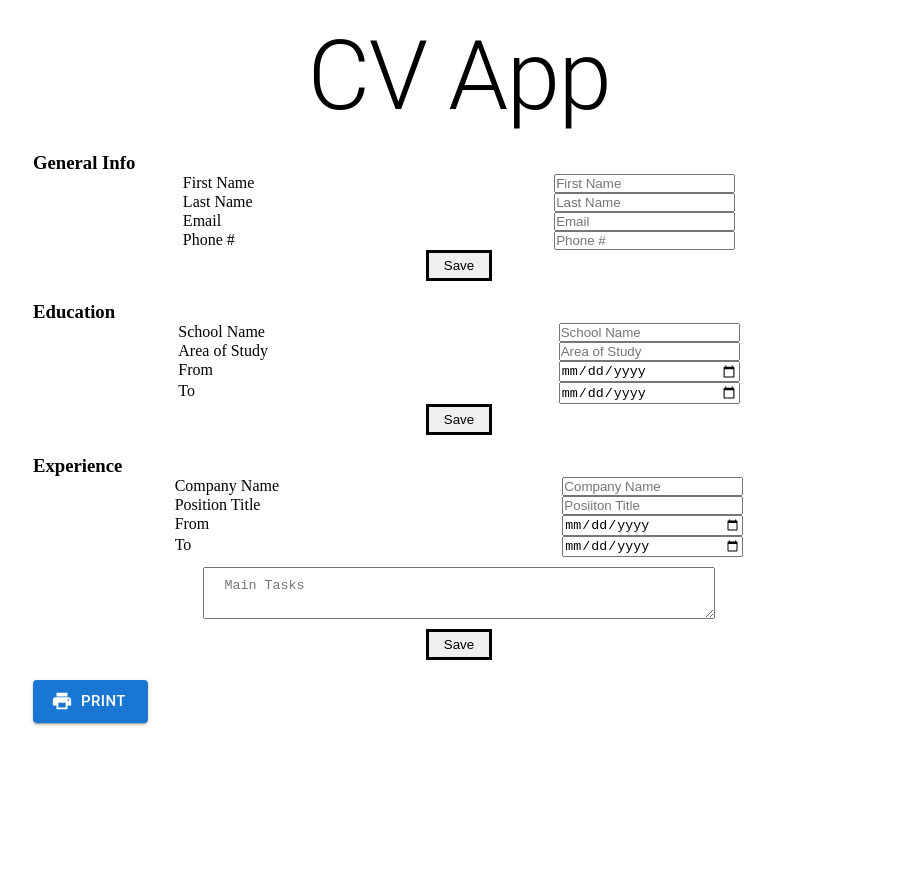
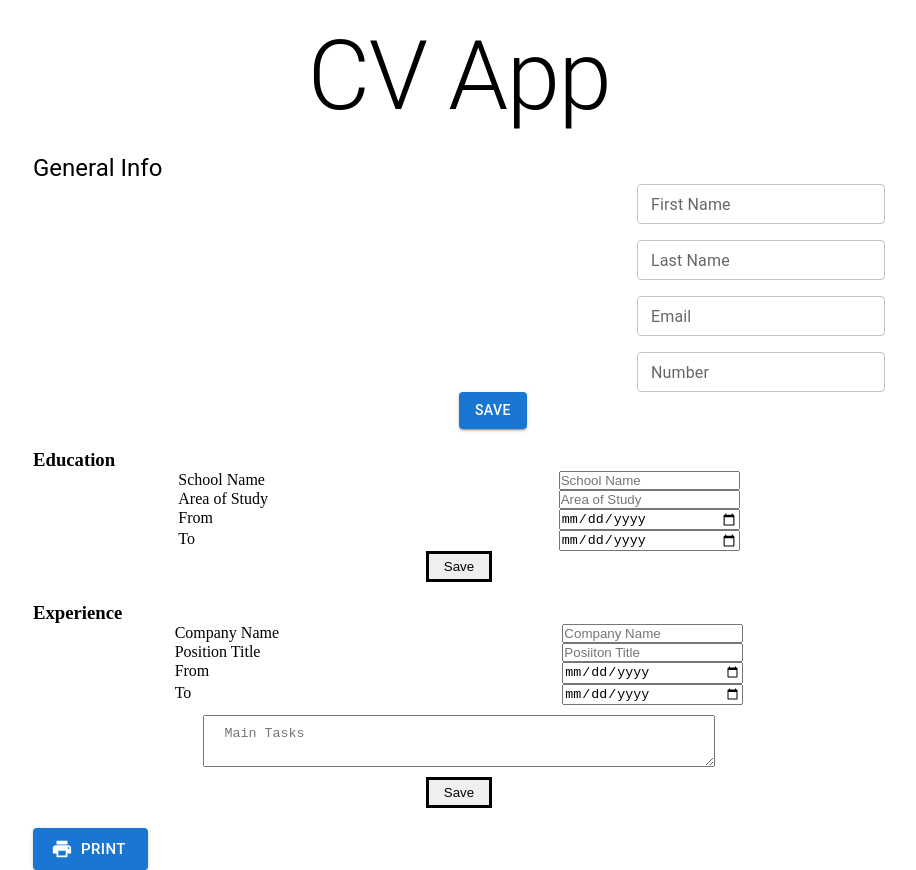
Before and after one commit to luqmanhassan/CV-App, a React (Create React App) app: page / in a window 1280 px wide. Shown: the whole page, without its empty margins (181-1097 px from the left). Before the commit the page ends 800 px from the top, so only its background shows below. Built offline with nearby package versions, Linux system fonts and the light colour scheme.

Commit message:
Switched to MUI

```diff
--- a/src/components/general.js
+++ b/src/components/general.js
@@ -1,32 +1,5 @@
 import React from 'react';
-import styled from 'styled-components';
-const GenInfo = styled.div`
-  margin: auto;
-  width: 400px;
-  display: none;
-`;
-const GeneralComponent = styled.div`
-  margin: 20px 0;
-`;
-
-const Form = styled.form`
-  display: grid;
-  grid-template-columns: auto auto;
-  justify-content: space-around;
-`;
-
-const Button = styled.button`
-  margin: 0px auto;
-  display: block;
-  padding: 5px 15px;
-  border: 3px solid black;
-
-  &:hover {
-    background-color: black;
-    color: white;
-    cursor: pointer;
-  }
-`;
+import {Typography, Container, Button, TextField, Stack} from '@mui/material';
 
 class General extends React.Component {
   constructor(props) {
@@ -34,86 +7,119 @@ class General extends React.Component {
     this.state = {fname: null, lname: null, email: null, phone: null};
   }
 
-  displayInfo = (ev) => {
-    ev.target.style.display = 'none';
-    document.getElementById('gen_Info').style.display = 'block';
-    document.getElementById('generalDiv').style.display = 'none';
-  };
-
   render() {
     return (
-      <GeneralComponent class="generalComponent">
-        <h3>General Info</h3>
-        <Form className="generalDiv" id="generalDiv">
-          <label>First Name</label>
-          <input
-            type="text"
+      <Container maxWidth="lg" class="generalComponent">
+        <Typography variant="h5">General Info</Typography>
+        <Stack
+          component="form"
+          className="generalDiv"
+          id="generalDiv"
+          spacing={2}
+          sx={{
+            justifyContent: 'center',
+            alignItems: 'flex-end',
+          }}
+        >
+          <TextField
+            label="First Name"
+            variant="outlined"
+            size="small"
             id="firstName_input"
             onChange={(ev) => {
               this.setState({fname: ev.target.value});
             }}
-            placeholder="First Name"
           />
-          <label>Last Name</label>
-          <input
-            type="text"
+          <TextField
+            label="Last Name"
+            variant="outlined"
+            size="small"
             id="lastName_input"
             onChange={(ev) => {
               this.setState({lname: ev.target.value});
             }}
-            placeholder="Last Name"
           />
-          <label>Email</label>
-          <input
-            type="text"
+          <TextField
+            label="Email"
+            variant="outlined"
+            size="small"
             id="email_input"
             onChange={(ev) => {
               this.setState({email: ev.target.value});
             }}
-            placeholder="Email"
           />
-          <label>Phone #</label>
-          <input
-            type="text"
+          <TextField
+            label="Number"
+            variant="outlined"
+            size="small"
             id="phone_input"
             onChange={(ev) => {
               this.setState({phone: ev.target.value});
             }}
-            placeholder="Phone #"
           />
-        </Form>
+        </Stack>
         <Info
           fname={this.state.fname}
           lname={this.state.lname}
           email={this.state.email}
           phone={this.state.phone}
         />
-        <Button id="saveGeneral" onClick={this.displayInfo}>
+        <Button
+          variant="contained"
+          id="saveGeneral"
+          onClick={(ev) => {
+            ev.target.style.display = 'none';
+            document.getElementById('gen_Info').style.display = 'flex';
+            document.getElementById('generalDiv').style.display = 'none';
+            document.getElementById('editBTN').style.display = 'block';
+          }}
+          sx={{
+            marginLeft: '50%',
+            marginRight: '50%',
+          }}
+        >
           Save
         </Button>
-      </GeneralComponent>
+        <Button
+          id="editBTN"
+          variant="contained"
+          onClick={(ev) => {
+            ev.target.style.display = 'none';
+            document.getElementById('generalDiv').style.display = 'flex';
+            document.getElementById('gen_Info').style.display = 'none';
+            document.getElementById('saveGeneral').style.display = 'block';
+          }}
+          sx={{
+            display: 'none',
+            marginLeft: '50%',
+            marginRight: '50%',
+          }}
+        >
+          Edit
+        </Button>
+      </Container>
     );
   }
 }
 
 function Info(props) {
   return (
-    <GenInfo className="gen_Info" id="gen_Info">
-      <p>First Name: {props.fname}</p>
-      <p>Last Name: {props.lname}</p>
-      <p>Email: {props.email}</p>
-      <p>Phone #: {props.phone}</p>
-      <button
-        id="editBTN"
-        onClick={() => {
-          document.getElementById('generalDiv').style.display = 'grid';
-          document.getElementById('gen_Info').style.display = 'none';
-          document.getElementById('saveGeneral').style.display = 'block';
-        }}
-      >
-        Edit
-      </button>
-    </GenInfo>
+    <Stack
+      maxWidth="lg"
+      className="gen_Info"
+      id="gen_Info"
+      spacing={2}
+      sx={{
+        display: 'none',
+        justifyContent: 'flex-end',
+        alignItems: 'flex-end',
+      }}
+    >
+      <Typography variant="body1">First Name: {props.fname}</Typography>
+      <Typography variant="body1">Last Name: {props.lname}</Typography>
+      <Typography variant="body1">Email: {props.email}</Typography>
+      <Typography variant="body1">Phone #: {props.phone}</Typography>
+    </Stack>
   );
 }
 
```
